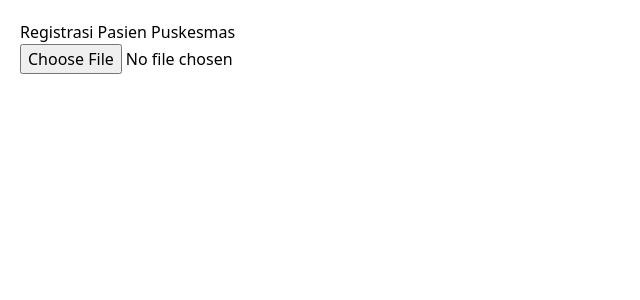
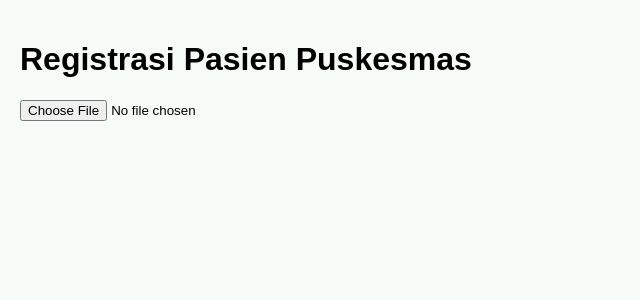
Before and after one commit to edriv2014-prog/input-simasy, a Next.js app in the folder frontend/: page / in a window 1280 px wide. Shown: the top 300 px of the page, without its empty margins (0-640 px from the left). Built offline with nearby package versions, Linux system fonts and the light colour scheme.

Commit message:
fix build failed - tambah tailwindcss & fix globals.css

```diff
--- a/frontend/app/globals.css
+++ b/frontend/app/globals.css
@@ -1 +1,2 @@
-@tailwind base; @tailwind components; @tailwind utilities;
+
+body { margin: 0; font-family: sans-serif; background: #f6fbf8; }
```
